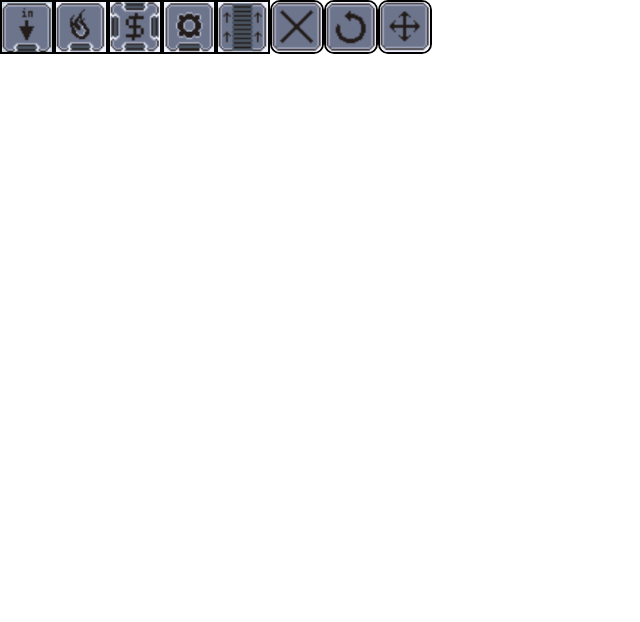
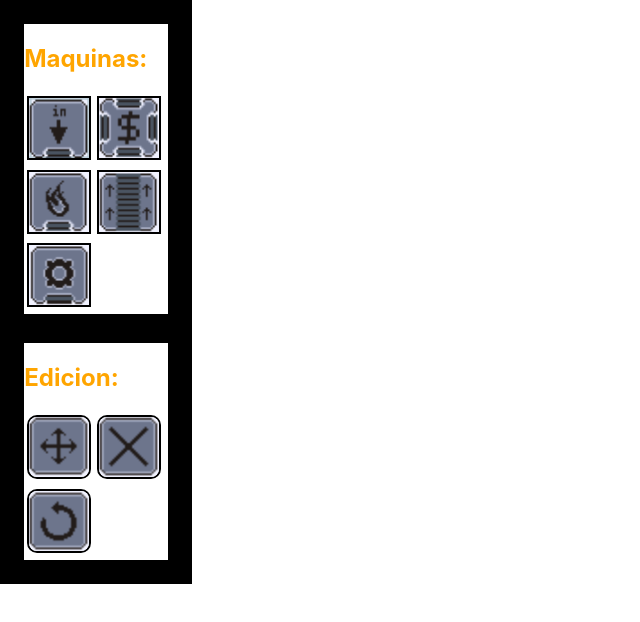
Before and after one commit to PracticaDS/pdes-tp-anonymous, a React (Create React App) app in the folder front/: page / in a window 1280 px wide. Shown: the top 622 px of the page, without its empty margins (0-640 px from the left). Built offline with nearby package versions, Linux system fonts and the light colour scheme.

Commit message:
Primer maqueta del toolbox

```diff
--- /dev/null
+++ b/front/src/components/ToolboxMenu.jsx
@@ -0,0 +1,33 @@
+import React from 'react';
+import './css/Components.css';
+import Starter from './machines/Starter';
+import Seller from './machines/Seller';
+import Furnace from './machines/Furnace';
+import Transporter from './machines/Transporter';
+import Crafter from './machines/Crafter';
+import Move from './actions/Move';
+import Remove from './actions/Remove';
+import Rotate from './actions/Rotate';
+
+export default class ToolboxMenu extends React.Component {
+  render() {
+    return (
+      <div className="toolboxMenu">
+        <div className="machinesBox">
+          <h2 className="toolboxTitle">Maquinas: </h2>
+          <Starter />
+          <Seller />
+          <Furnace />
+          <Transporter />
+          <Crafter />
+        </div>
+        <div className="actionsBox">
+          <h2 className="toolboxTitle">Edicion: </h2>
+          <Move />
+          <Remove />
+          <Rotate />
+        </div>
+      </div>
+    );
+  }
+}
--- a/front/src/components/app/App.jsx
+++ b/front/src/components/app/App.jsx
@@ -1,26 +1,12 @@
 import React, { Component } from 'react';
 import './App.css';
-import Starter from '../machines/Starter';
-import Furnace from '../machines/Furnace';
-import Seller from '../machines/Seller';
-import Crafter from '../machines/Crafter';
-import Transporter from '../machines/Transporter';
-import Remove from '../actions/Remove';
-import Rotate from '../actions/Rotate';
-import Move from '../actions/Move';
+import ToolboxMenu from '../ToolboxMenu';
 
 class App extends Component {
   render() {
     return (
       <div>
-        <Starter />
-        <Furnace />
-        <Seller />
-        <Crafter />
-        <Transporter />
-        <Remove />
-        <Rotate />
-        <Move />
+        <ToolboxMenu />
       </div>
     );
   }
--- a/front/src/components/css/Components.css
+++ b/front/src/components/css/Components.css
@@ -1,15 +1,39 @@
 .action {
-  width: 50px;
-  height: 50px;
+  width: 60px;
+  height: 60px;
   border: solid 2px black;
   border-radius: 10px;
+  margin: 2%;
 }
 
 .machine {
   border: solid 2px black;
-  align-items: center;
-  justify-content: center;
-  width: 50px;
-  height: 50px;
+  width: 60px;
+  height: 60px;
+  margin: 2%;
+}
+
+
+.machinesBox {
+  height: 50%;
   background-color: white;
+  margin: 10%;
+  border: solid 5px black;
 }
+
+.actionsBox {
+  height: 50%;
+  background-color: white;
+  margin: 10%;
+  border: solid 5px black;
+}
+
+.toolboxMenu {
+  background-color: black;
+  width: 15%;
+  align-content: center;
+}
+
+.toolboxTitle {
+  color: orange;
+}
```
